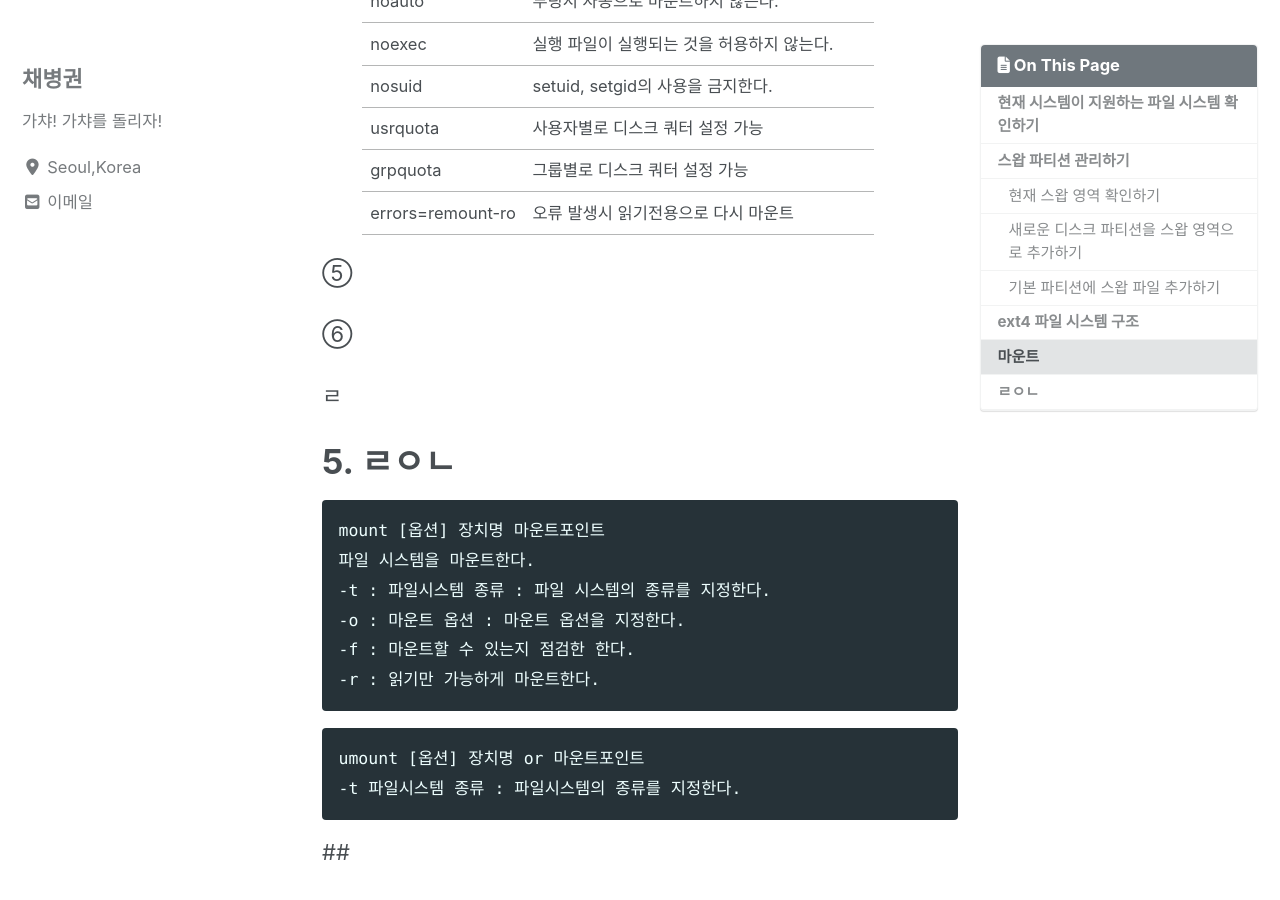
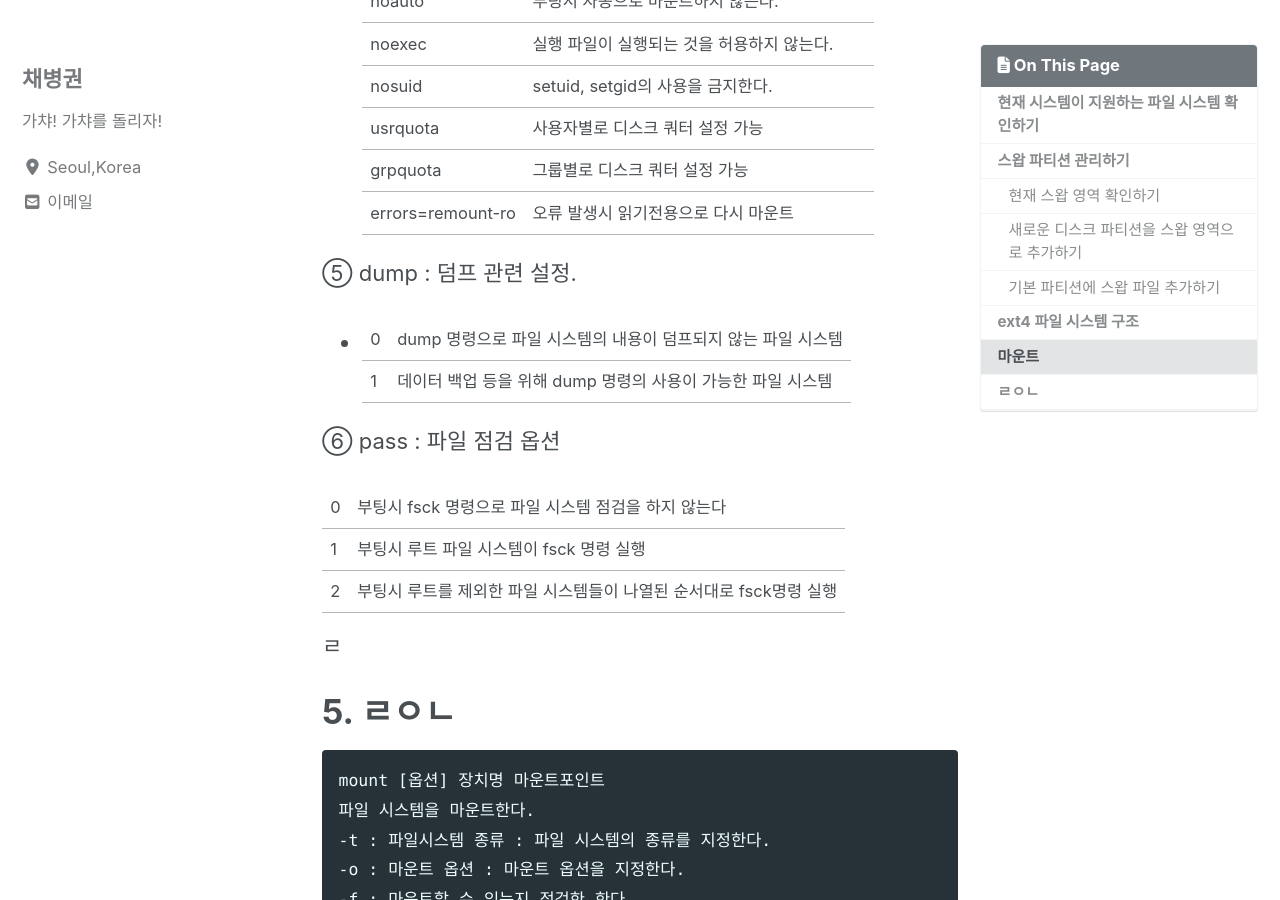
Before and after one commit to ByeongGwonChae/mynotebook, a Jekyll site: the page built from _posts/리눅스/2020-02-26-리눅스-mount.md, in a window 1280 px wide and 900 px high, scrolled down 4754 px. Built offline with Jekyll 4.4.1, drawn with Linux system fonts in a browser that asks for light colours; cached includes are drawn as plain includes; nearby versions of some CDN libraries.

Commit message:
Update 2020-02-26-리눅스-mount.md

```diff
--- a/_posts/리눅스/2020-02-26-리눅스-mount.md
+++ b/_posts/리눅스/2020-02-26-리눅스-mount.md
@@ -109,9 +109,15 @@ ext4의 블록 그룹은 0, a, b로 3가지가 있다.
 |grpquota|그룹별로 디스크 쿼터 설정 가능|
 |errors=remount-ro|오류 발생시 읽기전용으로 다시 마운트|
 
-⑤
+⑤ dump : 덤프 관련 설정.
+- |0|dump 명령으로 파일 시스템의 내용이 덤프되지 않는 파일 시스템|
+|1|데이터 백업 등을 위해 dump 명령의 사용이 가능한 파일 시스템|
 
-⑥
+⑥ pass : 파일 점검 옵션
+
+|0|부팅시 fsck 명령으로 파일 시스템 점검을 하지 않는다|
+|1|부팅시 루트 파일 시스템이 fsck 명령 실행|
+|2|부팅시 루트를 제외한 파일 시스템들이 나열된 순서대로 fsck명령 실행|
 
 
 
```
